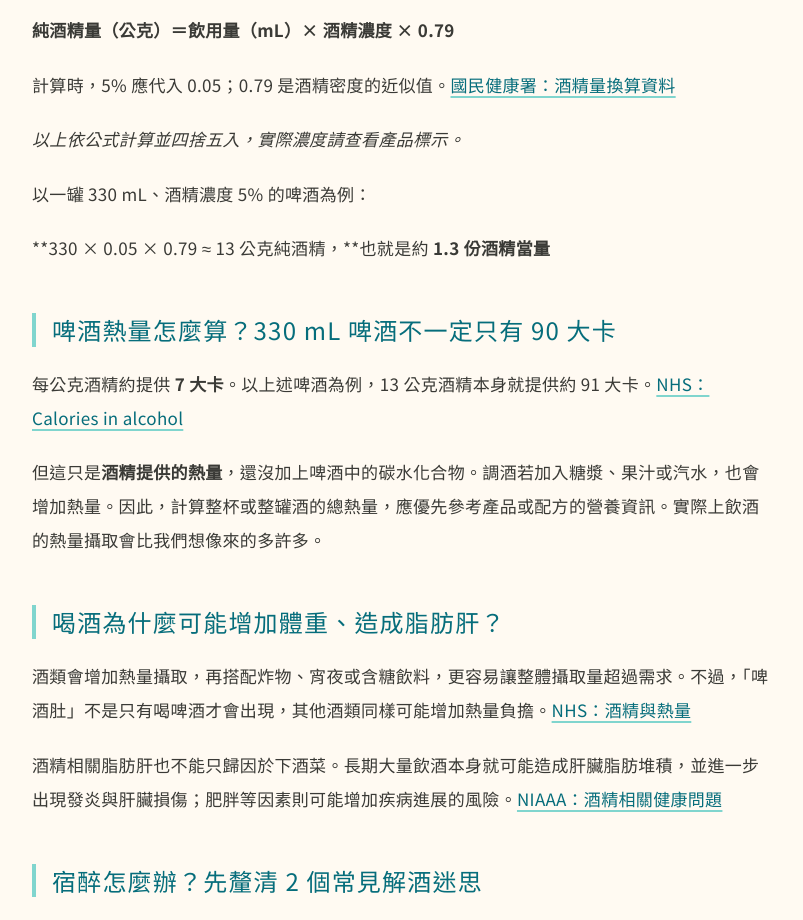
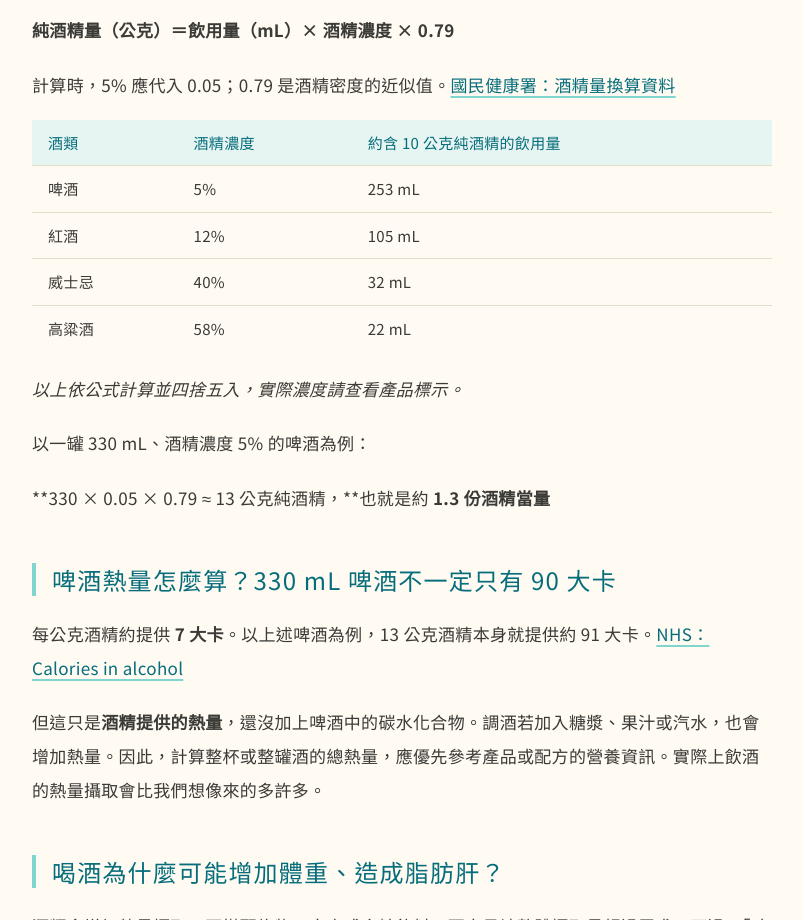
Before and after one commit to codare2026/codare-website, an Eleventy site: page src/articles/2026-10-12-0701.md in a window 1280 px wide. Shown: the part 2140-3060 px from the top of the page, without its empty margins (238-1041 px from the left). Built offline with nearby package versions, Linux system fonts and the light colour scheme; Eleventy itself is replaced by a stand-in of ours; files that its build step writes are made by us from their sources; a web font is replaced by a local one.

Commit message:
更新文章：2026-10-12-0701

```diff
--- a/src/articles/2026-10-12-0701.md
+++ b/src/articles/2026-10-12-0701.md
@@ -62,7 +62,12 @@ draft: false
 
 計算時，5% 應代入 0.05；0.79 是酒精密度的近似值。[國民健康署：酒精量換算資料](https://health99.hpa.gov.tw/media/public/pdf/22113.pdf)
 
-
+| 酒類 | 酒精濃度 | 約含 10 公克純酒精的飲用量 |
+| --- | --- | --- |
+| 啤酒 | 5% | 253 mL |
+| 紅酒 | 12% | 105 mL |
+| 威士忌 | 40% | 32 mL |
+| 高粱酒 | 58% | 22 mL |
 
 *以上依公式計算並四捨五入，實際濃度請查看產品標示。*
 
@@ -70,15 +75,11 @@ draft: false
 
 **330 × 0.05 × 0.79 ≈ 13 公克純酒精，**也就是約 **1.3 份酒精當量**
 
-
-
 ## 啤酒熱量怎麼算？330 mL 啤酒不一定只有 90 大卡
 
 每公克酒精約提供 **7 大卡**。以上述啤酒為例，13 公克酒精本身就提供約 91 大卡。[NHS：Calories in alcohol](https://www.nhs.uk/live-well/alcohol-advice/calories-in-alcohol/)
 
 但這只是**酒精提供的熱量**，還沒加上啤酒中的碳水化合物。調酒若加入糖漿、果汁或汽水，也會增加熱量。因此，計算整杯或整罐酒的總熱量，應優先參考產品或配方的營養資訊。實際上飲酒的熱量攝取會比我們想像來的多許多。
-
-
 
 ## 喝酒為什麼可能增加體重、造成脂肪肝？
 
@@ -118,8 +119,6 @@ draft: false
 
 聚餐前就安排代駕、計程車或由未飲酒者接送。不要以「臉不紅」「喝過咖啡」或「感覺清醒」判斷自己適不適合駕駛，因為酒精可能影響協調與判斷能力。[NIAAA：酒精過量的危險](https://www.niaaa.nih.gov/sites/default/files/publications/Alcoholoverdose_508.pdf)
 
-
-
 ## 喝酒與宿醉常見問題 FAQ
 
 ### 喝酒不會臉紅，就代表身體比較不受影響嗎？
```
